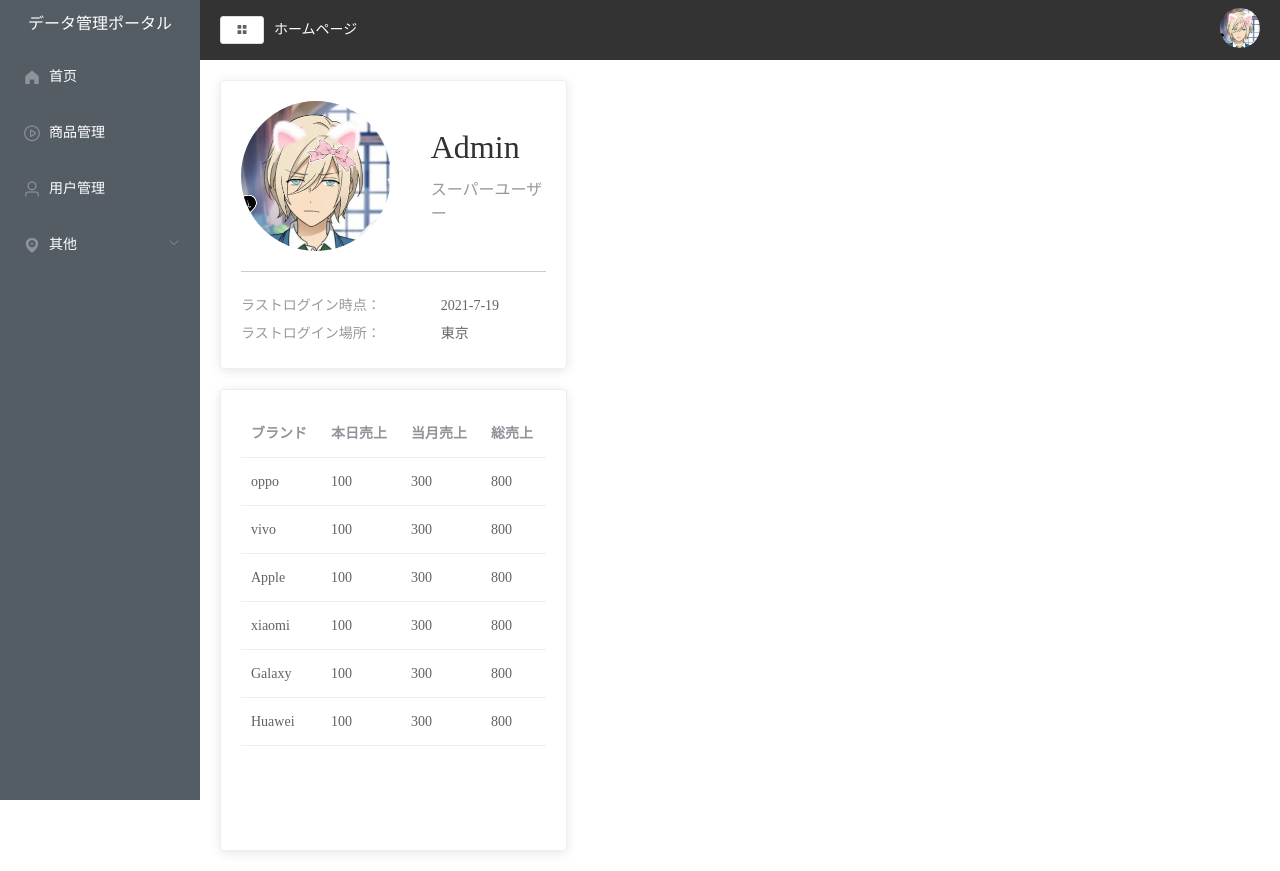
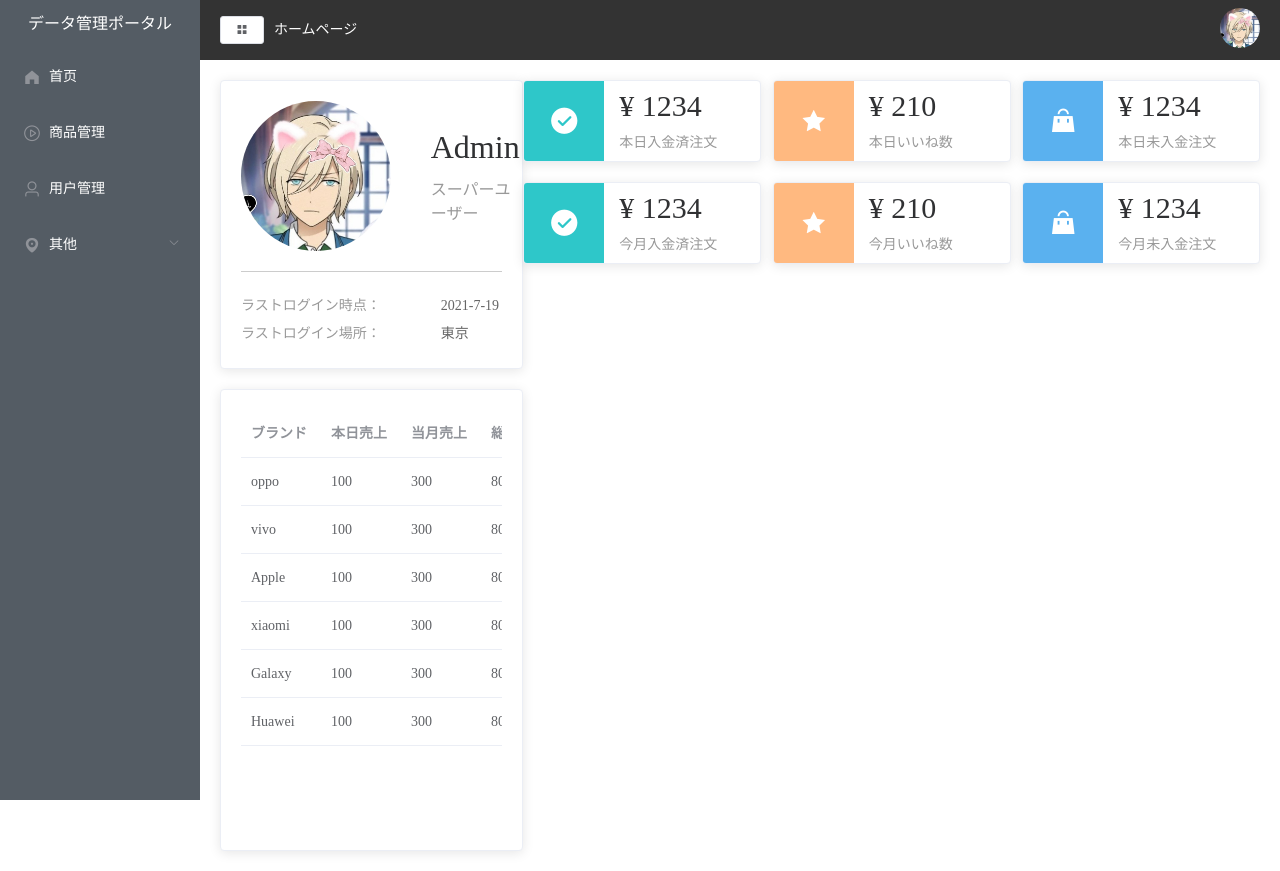
Before and after one commit to shibidada/my_app, a Vue app: page /#/home in a window 1280 px wide. Built offline with nearby package versions, Linux system fonts and the light colour scheme.

Commit message:
レイアウト―オーダーのデータのカード

```diff
--- a/src/views/Home.vue
+++ b/src/views/Home.vue
@@ -1,6 +1,6 @@
 <template>
   <el-row>
-    <el-col :span="8">
+    <el-col :span="7">
       <el-card class="box-card">
         <div class="user">
           <img src="../assets/images/usericon.jpeg" alt="" />
@@ -29,7 +29,25 @@
         </el-table>
       </el-card>
     </el-col>
-    <el-col :span="16"></el-col>
+    <el-col :span="17">
+      <div class="num">
+        <el-card
+          v-for="item in countData"
+          :key="item.name"
+          :body-style="{ display: 'flex', padding: 0 }"
+        >
+          <i
+            class="icon"
+            :class="`el-icon-${item.icon}`"
+            :style="{ background: item.color }"
+          ></i>
+          <div class="detail">
+            <p class="price">¥ {{ item.value }}</p>
+            <p class="desc">{{ item.name }}</p>
+          </div>
+        </el-card>
+      </div>
+    </el-col>
   </el-row>
 </template>
 <script>
@@ -80,6 +98,44 @@
         monthBuy: "当月売上",
         totalBuy: "総売上",
       },
+      countData: [
+        {
+          name: "本日入金済注文",
+          value: 1234,
+          icon: "success",
+          color: "#2ec7c9",
+        },
+        {
+          name: "本日いいね数",
+          value: 210,
+          icon: "star-on",
+          color: "#ffb980",
+        },
+        {
+          name: "本日未入金注文",
+          value: 1234,
+          icon: "s-goods",
+          color: "#5ab1ef",
+        },
+        {
+          name: "今月入金済注文",
+          value: 1234,
+          icon: "success",
+          color: "#2ec7c9",
+        },
+        {
+          name: "今月いいね数",
+          value: 210,
+          icon: "star-on",
+          color: "#ffb980",
+        },
+        {
+          name: "今月未入金注文",
+          value: 1234,
+          icon: "s-goods",
+          color: "#5ab1ef",
+        },
+      ],
     };
   },
 };
@@ -118,4 +174,38 @@
     }
   }
 }
+.num {
+  display: flex;
+  flex-wrap: wrap;
+  justify-content: space-between;
+  .icon {
+    width: 80px;
+    height: 80px;
+    font-size: 30px;
+    text-align: center;
+    line-height: 80px;
+    color: #fff;
+  }
+  .detail {
+    margin-left: 15px;
+    display: flex;
+    flex-direction: column;
+    justify-content: center;
+    .price {
+      font-size: 30px;
+      margin-bottom: 10px;
+      line-height: 30px;
+      height: 30px;
+    }
+    .desc {
+      font-size: 14px;
+      color: #999;
+      text-align: center;
+    }
+  }
+  .el-card {
+    width: 32%;
+    margin-bottom: 20px;
+  }
+}
 </style>
```
